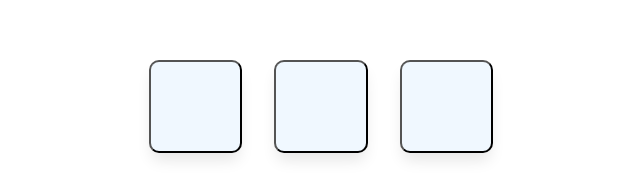
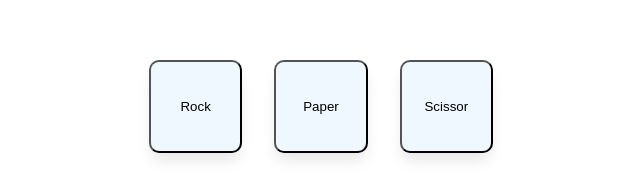
Before and after one commit to tariknh/Rock-Paper-Scissors, a plain HTML site: page index.html in a window 1280 px wide. Shown: the part 210-399 px from the top of the page, without its empty margins (319-959 px from the left). Drawn offline with Linux system fonts and the light colour scheme.

Commit message:
Removed img elements and added Rock,Paper,Scissor labels instead.

```diff
--- a/index.html
+++ b/index.html
@@ -11,9 +11,9 @@
 <body>
     <section id="hero">
         <div id="optionContainer">
-            <button id="Rock"><img src="" alt=""></button>
-            <button id="Paper"><img src="" alt=""></button>
-            <button id="Scissors"><img src="" alt=""></button>
+            <button id="Rock">Rock</button>
+            <button id="Paper">Paper</button>
+            <button id="Scissors">Scissor</button>
         </div>
         <div id="resultContainer">
             <div id ="result">
```
